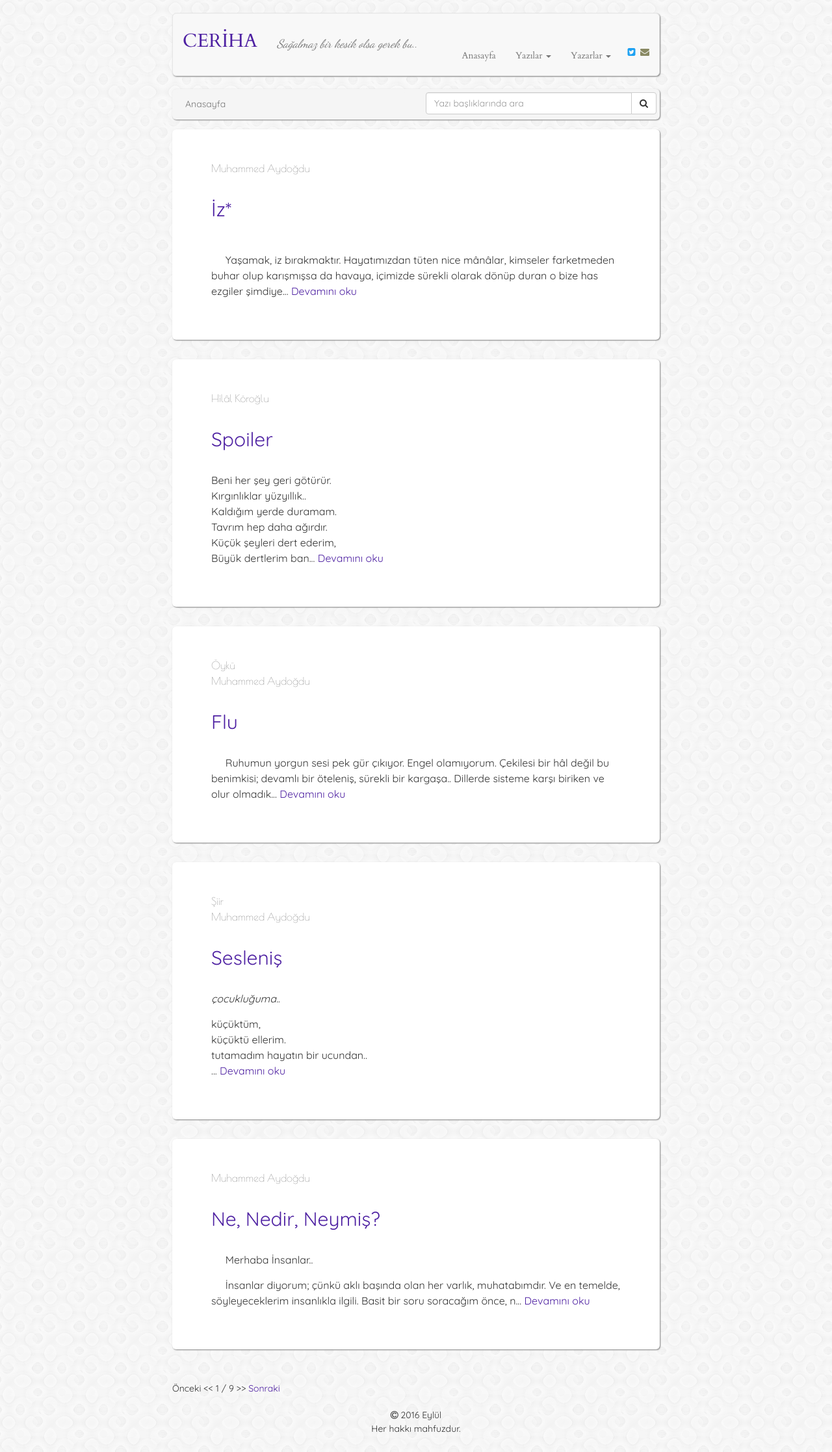
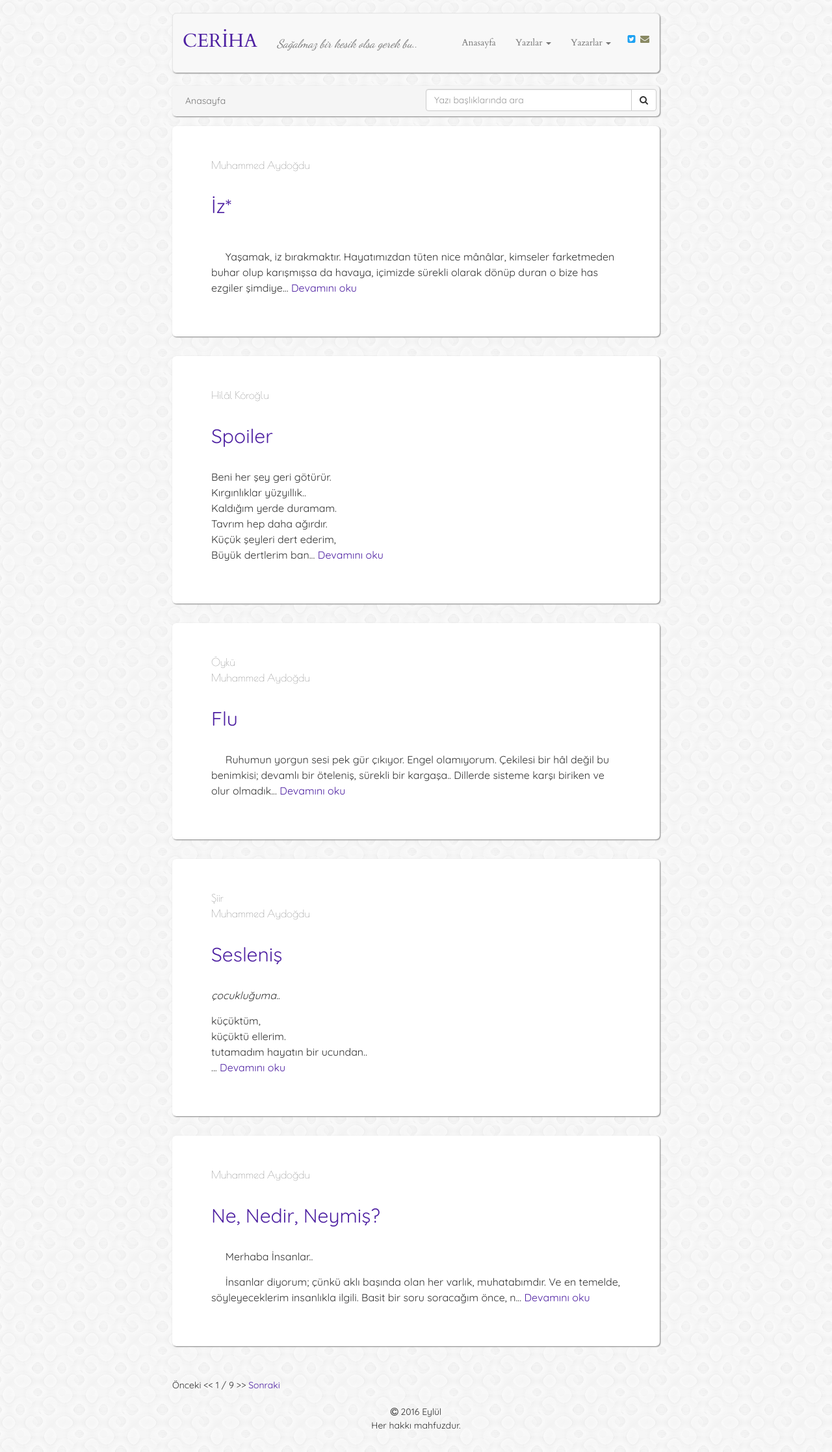
Before and after one commit to muhammedaydogdu/muhammedaydogdu.github.io, a Jekyll site: the page built from index.html, in a window 1280 px wide. Shown: the whole page at 65% size. Built offline with Jekyll 4.4.1, drawn with Linux system fonts in a browser that asks for light colours; some web fonts are replaced; the list of posts is cut into pages by our own code.

Commit message:
Update style.css

```diff
--- a/css/style.css
+++ b/css/style.css
@@ -38,7 +38,7 @@
 .container .navbar {
   margin-top: 20px;
   font-family: "Cardo", "Times New Roman", serif;
-  padding: 15px 0 5px 0;
+  padding: 15px 0 15px 0;
   box-shadow: 1px 1px 2px grey;
   border-radius: 6px;
 }
@@ -65,7 +65,7 @@
 }
 
 .navbar .navbar-nav {
-  margin-top: 25px;
+  margin-top: 5px;
 }
 
 #top {
```
